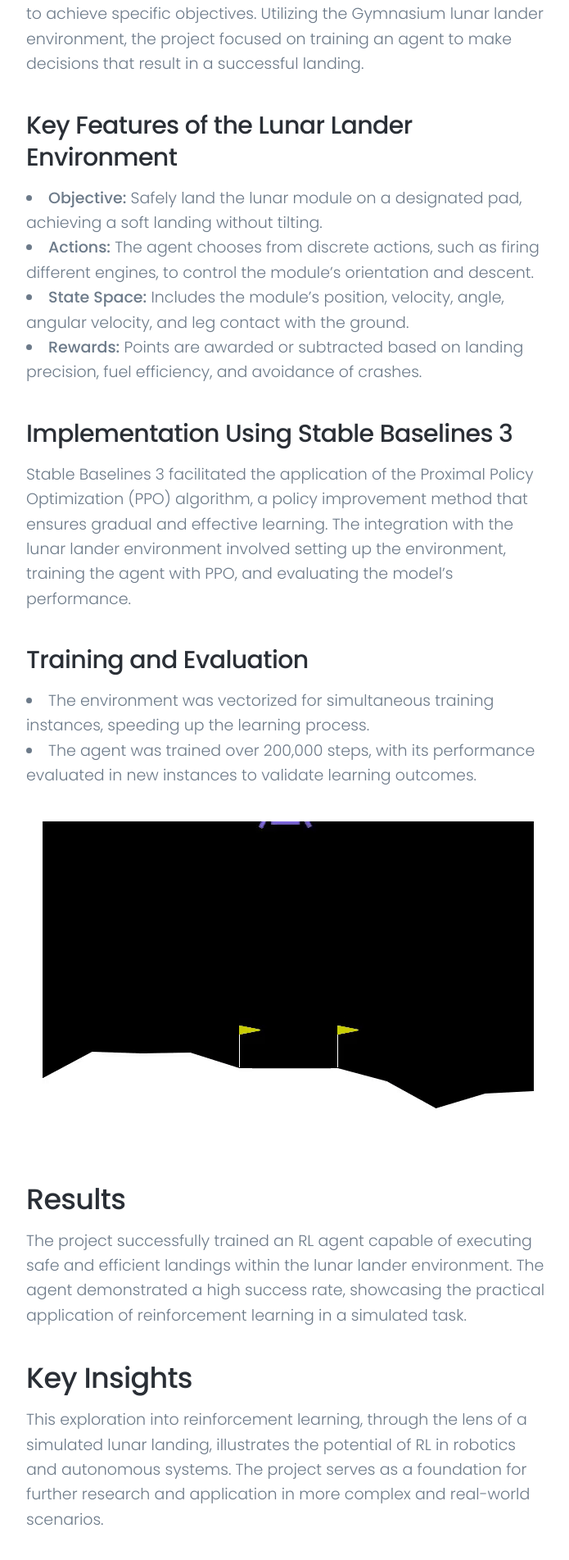
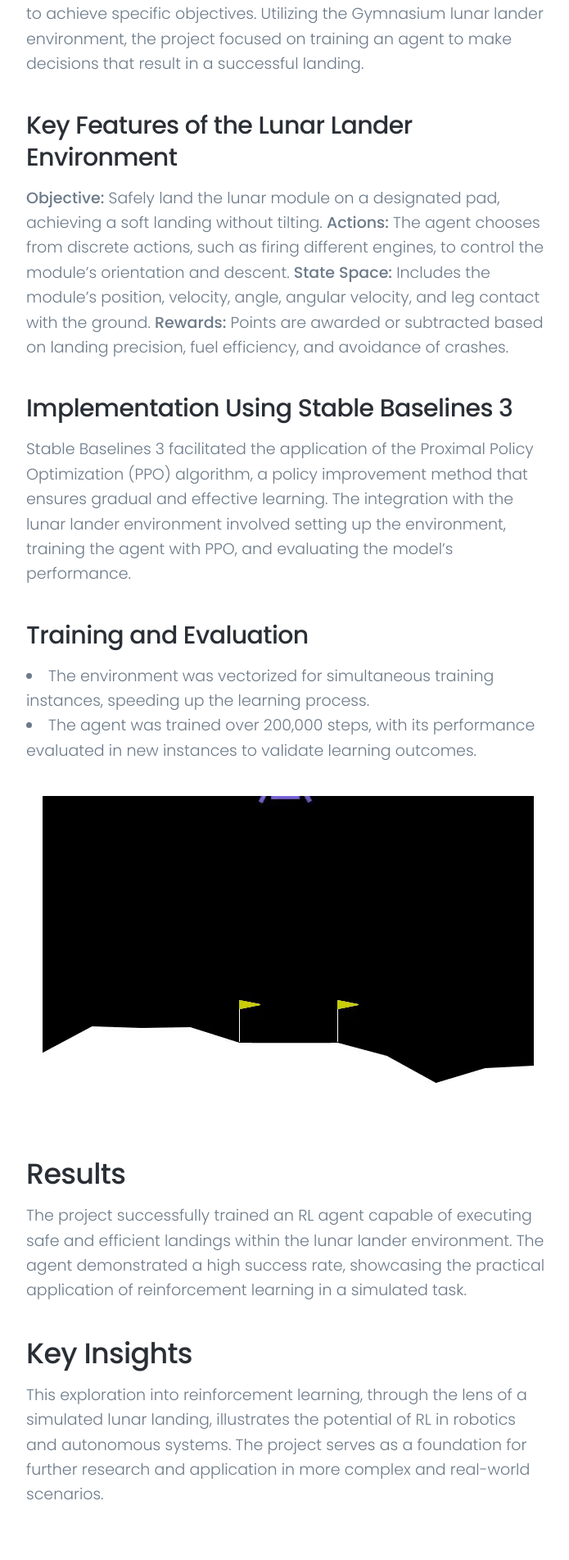
Before and after one commit to MiguelSolisSegura/MiguelSolisSegura.github.io, a Jekyll site: the page built from _projects/2024-02-26-lunar-lander.md, in a window 1280 px wide. Shown: the part 1367-3270 px from the top of the page at 82% size, without its empty margins (288-983 px from the left). Built offline with Jekyll 4.4.1, drawn with Linux system fonts in a browser that asks for light colours; nearby versions of some CDN libraries.

Commit message:
Minor style fixes

```diff
--- a/_projects/2024-02-26-lunar-lander.md
+++ b/_projects/2024-02-26-lunar-lander.md
@@ -26,10 +26,10 @@ Reinforcement Learning (RL) is a pivotal technology in robotics and autonomous s
 The project began with a foundational exploration of reinforcement learning, aiming to understand how agents learn from interactions to achieve specific objectives. Utilizing the Gymnasium lunar lander environment, the project focused on training an agent to make decisions that result in a successful landing.
 
 ### Key Features of the Lunar Lander Environment
-- **Objective:** Safely land the lunar module on a designated pad, achieving a soft landing without tilting.
-- **Actions:** The agent chooses from discrete actions, such as firing different engines, to control the module's orientation and descent.
-- **State Space:** Includes the module's position, velocity, angle, angular velocity, and leg contact with the ground.
-- **Rewards:** Points are awarded or subtracted based on landing precision, fuel efficiency, and avoidance of crashes.
+**Objective:** Safely land the lunar module on a designated pad, achieving a soft landing without tilting.
+**Actions:** The agent chooses from discrete actions, such as firing different engines, to control the module's orientation and descent.
+**State Space:** Includes the module's position, velocity, angle, angular velocity, and leg contact with the ground.
+**Rewards:** Points are awarded or subtracted based on landing precision, fuel efficiency, and avoidance of crashes.
 
 ### Implementation Using Stable Baselines 3
 Stable Baselines 3 facilitated the application of the Proximal Policy Optimization (PPO) algorithm, a policy improvement method that ensures gradual and effective learning. The integration with the lunar lander environment involved setting up the environment, training the agent with PPO, and evaluating the model's performance.
```
Also changed, not shown: _projects/2024-03-08-robotnik-gazebo.md (+1 -0 lines), _projects/2024-03-16-ros-gui.md (+3 -3 lines).
